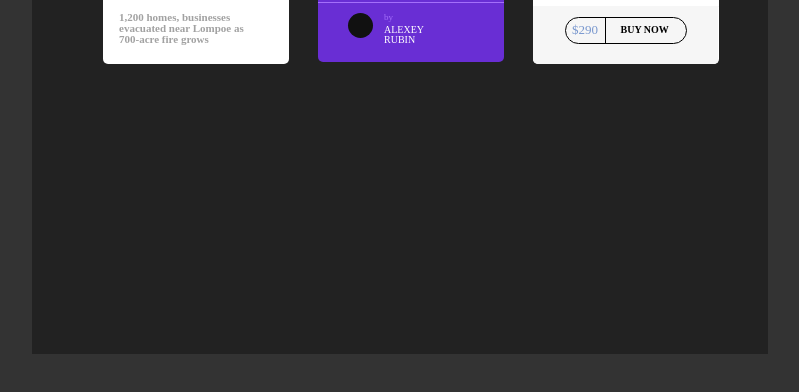
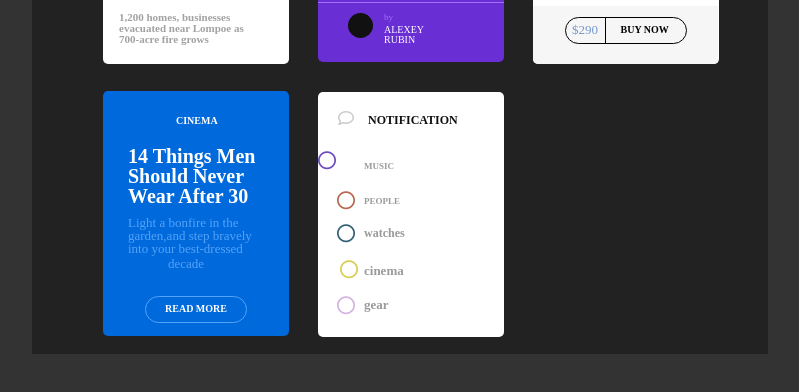
Before and after one commit to maku18/grid, a plain HTML site: page index.html in a window 1280 px wide. Shown: the part 258-650 px from the top of the page, without its empty margins (240-1039 px from the left). Drawn offline with Linux system fonts and the light colour scheme; a web font is replaced by a local one.

Commit message:
5 pojemnik do sprawdzenia
nie robiłem tego po prawej stronie bo nie wiem za bardzo co to jest i
jak to zrobic

```diff
--- a/index.html
+++ b/index.html
@@ -74,8 +74,49 @@
                         </div>
                     </div>
                 </div>
-                <div class="title"></div>
-                <div class="list"></div>
+                <div class="title">
+                    <div class="headline">
+                        <p>CINEMA</p>
+                    </div>
+                    <div class="content">
+                        <p>14 Things Men<br> Should Never<br> Wear After 30</p>
+                    </div>
+                    <div class="story">
+                        <p>Light a bonfire in the<br> garden,and step bravely<br> into your best-dressed</p>
+                        <span>decade</span>
+                    </div>
+                    <div class="footer">
+                        <p>READ MORE</p>
+                    </div>
+                </div>
+                <div class="list">
+                    <div class="icon">
+                        <i class="fa fa-comment-o"></i>
+                    </div>
+                    <div class="headline">
+                        <p>NOTIFICATION</p>
+                    </div>
+                    <div class="music">
+                        <i class="fa fa-circle-o"></i>
+                        <p>MUSIC</p>
+                    </div>
+                    <div class="people">
+                        <i class="fa fa-circle-o"></i>
+                        <p>PEOPLE</p>
+                    </div>
+                    <div class="watches">
+                        <i class="fa fa-circle-o"></i>
+                        <p>watches</p>
+                    </div>
+                    <div class="cinema">
+                        <i class="fa fa-circle-o"></i>
+                        <p>cinema</p>
+                    </div>
+                    <div class="gear">
+                        <i class="fa fa-circle-o"></i>
+                        <p>gear</p>
+                    </div>
+                </div>
                 <div class="citation"></div>
             </div>
         </div>
--- a/style.css
+++ b/style.css
@@ -46,7 +46,7 @@ border-collapse: collapse;
 border-spacing: 0;
 }
 body {
-background: #333;
+    background: #333;
 }
 .main_wrapper {
     height: 562px;
@@ -56,9 +56,10 @@ background: #333;
     overflow: hidden;
 }
 .main_wrapper .box {
-    height: 502px;
+    height: 600px;
     width: 594px;
     margin: auto;
+    overflow: hidden;
 }
 .main_wrapper .box .building {
     height: 245px;
@@ -277,3 +278,176 @@ background: #333;
     margin: 7px 0 0 10px;
 
 }
+.main_wrapper .box .title {
+    height: 245px;
+    width: 186px;
+    background: #0069DC;
+    margin-top: 27px;
+    border-radius: 5px;
+    clear: both;
+    overflow: hidden;
+    float: left;
+}
+.main_wrapper .box .title .headline {
+    height: 30px;
+}
+.main_wrapper .box .title .headline p {
+    font-size: 10px;
+    font-weight: bold;
+    color: #fff;
+    margin: 25px 0 0 73px;
+}
+.main_wrapper .box .title .content {
+    height: 70px;
+}
+.main_wrapper .box .title .content p {
+    font-size: 20px;
+    font-weight: bold;
+    color: #fff;
+    margin-left: 25px;
+}
+.main_wrapper .box .title .story {
+    height: 80px;
+}
+.main_wrapper .box .title .story p {
+    font-size: 13px;
+    font-weight: lighter;
+    color: #53A3FA;
+    margin-left: 25px;
+}
+.main_wrapper .box .title .story span {
+    font-size: 13px;
+    font-weight: lighter;
+    color: #53A3FA;
+    margin-left: 65px;
+}
+.main_wrapper .box .title .footer {
+    height: 25px;
+    width: 100px;
+    border: 1px solid #53A3FA;
+    margin: auto;
+    border-radius: 30px;
+}
+.main_wrapper .box .title .footer p {
+    color: #fff;
+    font-weight: bold;
+    font-size: 10px;
+    text-align: center;
+    margin-top: 7px;
+}
+.main_wrapper .box .list {
+    height: 245px;
+    width: 186px;
+    background: #fff;
+    margin: 300px 0 0 215px;
+    border-radius: 5px;
+    clear: both;
+    overflow: hidden;
+    float: right;
+    position: absolute;
+}
+.main_wrapper .box .list .icon {
+    width: 40px;
+}
+.main_wrapper .box .list .icon i {
+    color: #CBCBCB;
+    margin: 18px 0 0 20px;
+    float: left;
+}
+.main_wrapper .box .list .headline {
+    width: 100px;
+    height: 60px;
+}
+.main_wrapper .box .list .headline p {
+    color: #111;
+    font-size: 12px;
+    font-weight: bold;
+    margin: 22px 0 0 50px;
+    position: absolute;
+    float: right;
+}
+.main_wrapper .box .list .music {
+    height: 30px;
+}
+.main_wrapper .box .list .music i {
+    color: #6D4CBD;
+    font-size: 18px;
+    margin: 5 0 0 19px;
+    float: left;
+}
+.main_wrapper .box .list .music p {
+    width: 60px;
+    float: right;
+    margin: 10px 80px 0 0;
+    font-size: 9px;
+    font-weight: bold;
+    color: #9A9A9A;
+}
+.main_wrapper .box .list .people {
+    height: 30px;
+}
+.main_wrapper .box .list .people i {
+    color: #B8684F;
+    font-size: 18px;
+    margin: 10px 0 0 19px;
+    float: left;
+}
+.main_wrapper .box .list .people p {
+    width: 50px;
+    float: right;
+    font-size: 9px;
+    font-weight: bold;
+    color: #9A9A9A;
+    margin: 15px 90px 0 0;
+}
+.main_wrapper .box .list .watches {
+    height: 30px;
+}
+.main_wrapper .box .list .watches i {
+    color: #326077;
+    font-size: 18px;
+    margin: 13px 0 0 19px;
+    float: left;
+}
+.main_wrapper .box .list .watches p {
+    width: 50px;
+    float: right;
+    font-size: 12px;
+    font-weight: bold;
+    color: #9A9A9A;
+    margin: 15px 90px 0 0;
+}
+.main_wrapper .box .list .cinema {
+    height: 40px;
+}
+.main_wrapper .box .list .cinema i {
+    color: #D9CE52;
+    font-size: 18px;
+    margin: 19px 0 0 -15px;
+    float: left;
+}
+.main_wrapper .box .list .cinema p {
+    width: 50px;
+    float: right;
+    font-size: 13px;
+    font-weight: bold;
+    color: #9A9A9A;
+    margin: 22px 90px 0 0;
+}
+.main_wrapper .box .list .gear {
+    height: 35px;
+}
+.main_wrapper .box .list .gear i {
+    color: #D4B3E0;
+    font-size: 18px;
+    margin: 15px 0 0 19px;
+    float: left;
+}
+.main_wrapper .box .list .gear p {
+    width: 50px;
+    float: right;
+    font-size: 13px;
+    font-weight: bold;
+    color: #9A9A9A;
+    margin: 16px 90px 0 0;
+}
```
